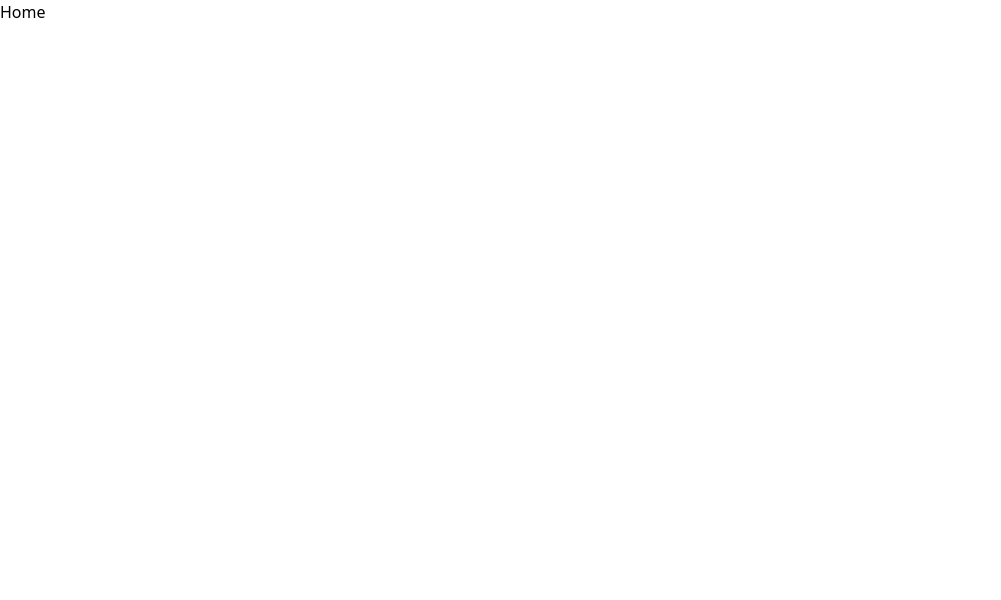
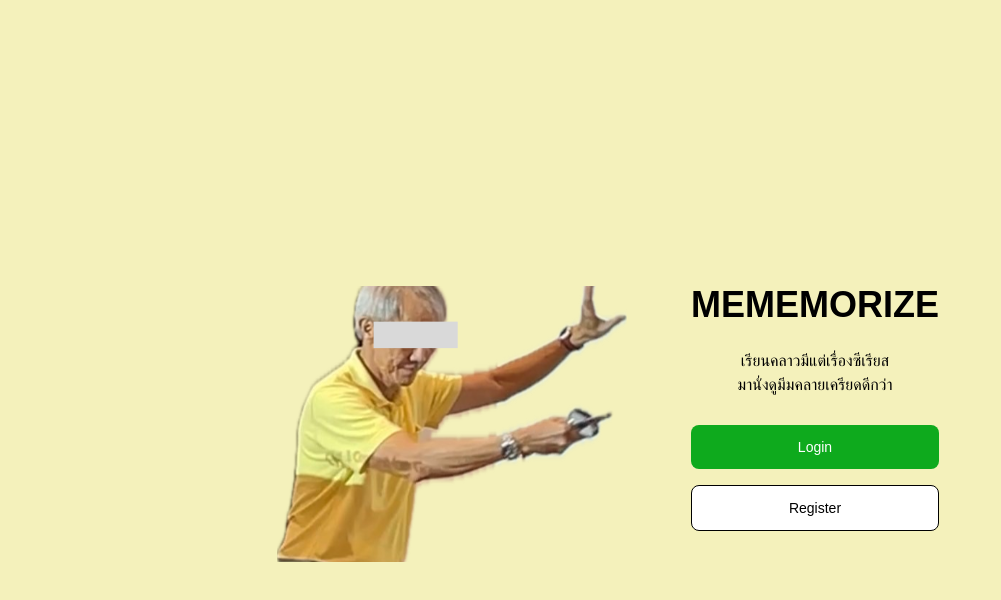
Before and after one commit to IamMrTeapot/Mememorize, a React (Vite) app: page /home in a window 1280 px wide. Shown: the top 600 px of the page, without its empty margins (0-1001 px from the left). Built offline with nearby package versions, Linux system fonts and the light colour scheme.

Commit message:
PP-home page (#1)

```diff
--- /dev/null
+++ b/src/components/LoginButton.tsx
@@ -0,0 +1,28 @@
+interface LoginButtonProps {
+  onClick: () => void;
+  color: "green" | "yellow" | "red" | "white";
+  isRegister?: boolean;
+}
+
+export default function LoginButton({
+  onClick,
+  color,
+  isRegister,
+}: LoginButtonProps) {
+  const bgColor =
+    color === "green"
+      ? "bg-[#0EAA1D]"
+      : color === "yellow"
+        ? "bg-[#E3E800]"
+        : color === "red"
+          ? "bg-[#AA0E0E]"
+          : "bg-[#FFFFFF]";
+  return (
+    <button
+      className={`${bgColor} text-sm ${color === "white" ? "text-black border-[1px] border-black" : "text-white"} font-urbanist font-medium mx-6 my-2 p-3 rounded-lg hover:scale-[102%] hover:shadow-md duration-300 ease-in-out`}
+      onClick={onClick}
+    >
+      {isRegister ? "Register" : "Login"}
+    </button>
+  );
+}
--- a/src/pages/Home/HomePage.tsx
+++ b/src/pages/Home/HomePage.tsx
@@ -1,3 +1,22 @@
+import MainMeme from "../../assets/main-meme.svg";
+import LoginButton from "../../components/LoginButton";
 export default function HomePage() {
-  return <div>Home</div>;
+  return (
+    <main className="w-full bg-meme-yellow min-h-[100vh] flex justify-center">
+    <div className="flex flex-wrap justify-evenly items-center">
+      <img src={MainMeme} alt="Main Meme" className="w-[350px] mt-12" />
+      <div className="flex flex-col my-10 mx-10">
+        <h1 className="font-urbanist font-extrabold text-4xl m-6">
+          MEMEMORIZE
+        </h1>
+        <p className="font-urbanist font-light text-base text-center leading-6 mb-5">
+          เรียนคลาวมีแต่เรื่องซีเรียส
+          <br />
+          มานั่งดูมีมคลายเครียดดีกว่า
+        </p>
+        <LoginButton onClick={()=>{}} color="green"/>
+        <LoginButton onClick={()=>{}} color="white" isRegister={true}/>
+      </div>
+    </div></main>
+  );
 }
--- a/tailwind.config.js
+++ b/tailwind.config.js
@@ -8,7 +8,7 @@ export default {
         "meme-header": "#f2ed8e",
       },
       fontFamily: {
-        urbanist: ["Urbanist", "sans-serif"],
+        urbanist: ["Urbanist", "sans-serif", "sans-francisco"],
       },
     },
   },
```
Also changed, not shown: src/assets/main-meme.svg (added).
